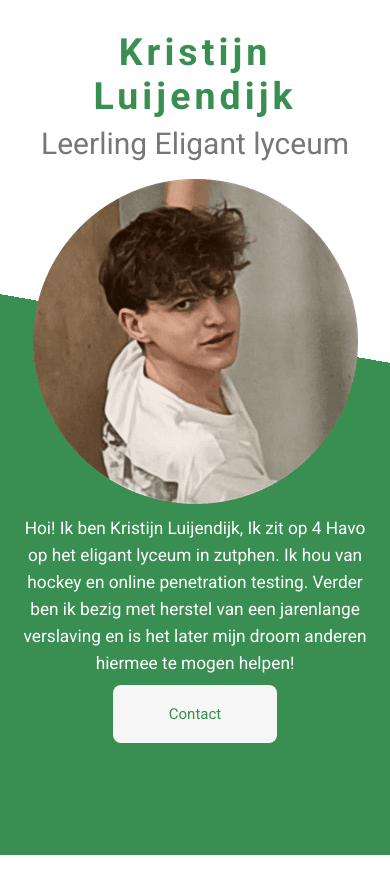
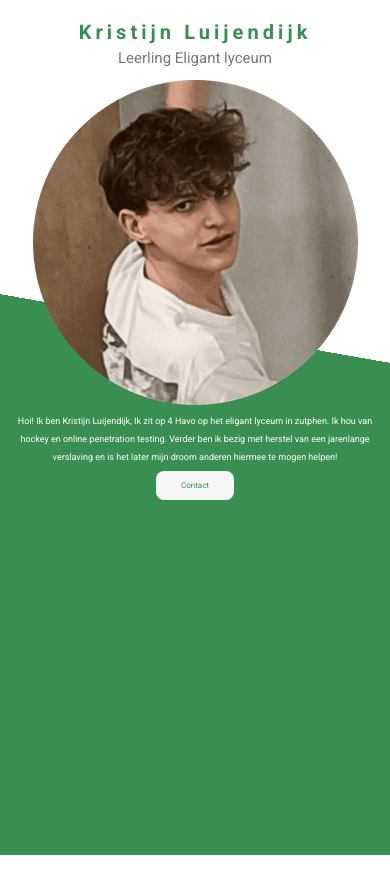
Before and after one commit to kristijnL/MijnSite, a plain HTML site: page index.html in a window 390 px wide. Drawn offline with Linux system fonts and the light colour scheme.

Commit message:
mobile support

```diff
--- a/style1.css
+++ b/style1.css
@@ -61,3 +61,37 @@ p{
     color: #398f51;
     border-radius: 8.1px;
 }
+
+/* Media Queries voor Mobile Devices */
+@media (max-width: 768px) {
+    html {
+        font-size: 5px;
+    }
+
+    h1 {
+        font-size: 4rem;
+    }
+
+    h2 {
+        font-size: 3rem;
+    }
+
+    p {
+        font-size: 1.8rem;
+    }
+
+    .btn {
+        padding: 2rem 5rem;
+        font-size: 1.6rem;
+    }
+
+    .container {
+        max-width: 100%;
+        padding: 0 1.5rem;
+    }
+
+    .image img {
+        max-width: 100%;
+        height: auto;
+    }
+}
```
